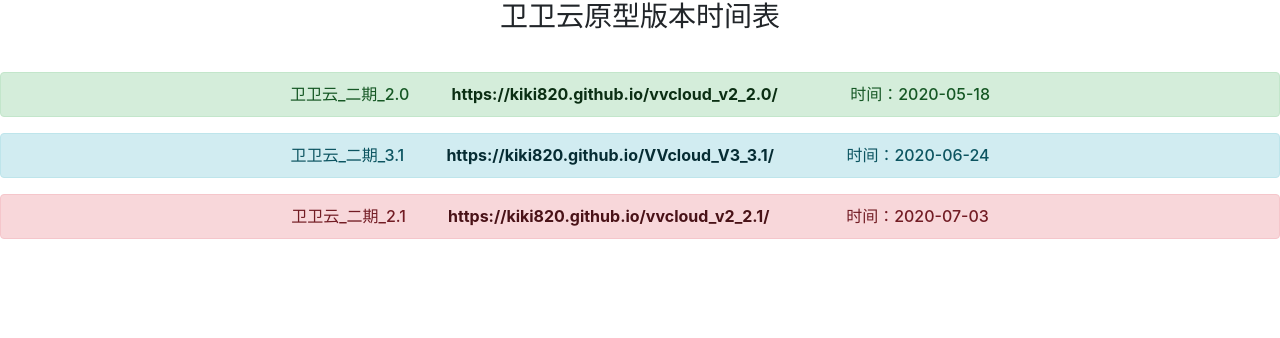
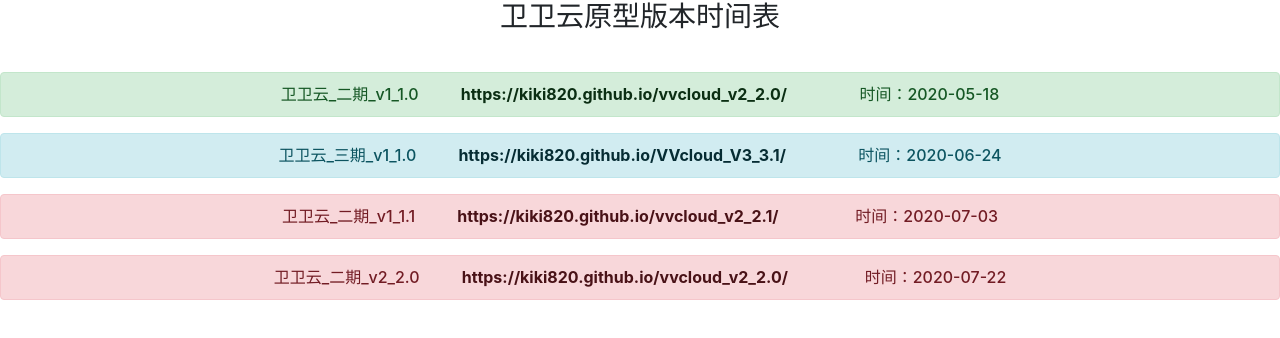
Before and after one commit to KIKI820/version-management, a plain HTML site: page index.html in a window 1280 px wide. Drawn offline with Linux system fonts and the light colour scheme; files whose address does not match are found by name.

Commit message:
Update index.html

```diff
--- a/index.html
+++ b/index.html
@@ -19,21 +19,22 @@
        </h3>
        <h6>
           <div class="alert alert-success" role="alert"><center>
-           卫卫云_二期_2.0 <a href="https://kiki820.github.io/vvcloud_v2_2.0/" class="alert-link">&nbsp;&nbsp;&nbsp;&nbsp;&nbsp;&nbsp;&nbsp;&nbsp;&nbsp;&nbsp;https://kiki820.github.io/vvcloud_v2_2.0/</a>&nbsp;&nbsp;&nbsp;&nbsp;&nbsp;&nbsp;&nbsp;&nbsp;&nbsp;&nbsp;&nbsp;&nbsp;&nbsp;&nbsp;&nbsp;&nbsp;&nbsp;时间：2020-05-18</center>
+           卫卫云_二期_v1_1.0 <a href="https://kiki820.github.io/vvcloud_v2_2.0/" class="alert-link">&nbsp;&nbsp;&nbsp;&nbsp;&nbsp;&nbsp;&nbsp;&nbsp;&nbsp;&nbsp;https://kiki820.github.io/vvcloud_v2_2.0/</a>&nbsp;&nbsp;&nbsp;&nbsp;&nbsp;&nbsp;&nbsp;&nbsp;&nbsp;&nbsp;&nbsp;&nbsp;&nbsp;&nbsp;&nbsp;&nbsp;&nbsp;时间：2020-05-18</center>
           </div>
 
           <div class="alert alert-info" role="alert"><center>
-           卫卫云_二期_3.1 <a href="https://kiki820.github.io/VVcloud_V3_3.1/" class="alert-link">&nbsp;&nbsp;&nbsp;&nbsp;&nbsp;&nbsp;&nbsp;&nbsp;&nbsp;&nbsp;https://kiki820.github.io/VVcloud_V3_3.1/</a>&nbsp;&nbsp;&nbsp;&nbsp;&nbsp;&nbsp;&nbsp;&nbsp;&nbsp;&nbsp;&nbsp;&nbsp;&nbsp;&nbsp;&nbsp;&nbsp;&nbsp;时间：2020-06-24</center>
+           卫卫云_三期_v1_1.0 <a href="https://kiki820.github.io/VVcloud_V3_3.1/" class="alert-link">&nbsp;&nbsp;&nbsp;&nbsp;&nbsp;&nbsp;&nbsp;&nbsp;&nbsp;&nbsp;https://kiki820.github.io/VVcloud_V3_3.1/</a>&nbsp;&nbsp;&nbsp;&nbsp;&nbsp;&nbsp;&nbsp;&nbsp;&nbsp;&nbsp;&nbsp;&nbsp;&nbsp;&nbsp;&nbsp;&nbsp;&nbsp;时间：2020-06-24</center>
           </div>
-          <div class="alert alert-danger" role="alert"><center>
-           卫卫云_二期_2.1 <a href="https://kiki820.github.io/vvcloud_v2_2.1/" class="alert-link">&nbsp;&nbsp;&nbsp;&nbsp;&nbsp;&nbsp;&nbsp;&nbsp;&nbsp;&nbsp;https://kiki820.github.io/vvcloud_v2_2.1/</a>&nbsp;&nbsp;&nbsp;&nbsp;&nbsp;&nbsp;&nbsp;&nbsp;&nbsp;&nbsp;&nbsp;&nbsp;&nbsp;&nbsp;&nbsp;&nbsp;&nbsp; 时间：2020-07-03</center>
-</div>
 
+           <div class="alert alert-danger" role="alert"><center>
+           卫卫云_二期_v1_1.1 <a href="https://kiki820.github.io/vvcloud_v2_2.1/" class="alert-link">&nbsp;&nbsp;&nbsp;&nbsp;&nbsp;&nbsp;&nbsp;&nbsp;&nbsp;&nbsp;https://kiki820.github.io/vvcloud_v2_2.1/</a>&nbsp;&nbsp;&nbsp;&nbsp;&nbsp;&nbsp;&nbsp;&nbsp;&nbsp;&nbsp;&nbsp;&nbsp;&nbsp;&nbsp;&nbsp;&nbsp;&nbsp; 时间：2020-07-03</center>
+           </div>
+
+           <div class="alert alert-danger" role="alert"><center>
+           卫卫云_二期_v2_2.0 <a href="https://kiki820.github.io/vvcloud_v2_2.0/" class="alert-link">&nbsp;&nbsp;&nbsp;&nbsp;&nbsp;&nbsp;&nbsp;&nbsp;&nbsp;&nbsp;https://kiki820.github.io/vvcloud_v2_2.0/</a>&nbsp;&nbsp;&nbsp;&nbsp;&nbsp;&nbsp;&nbsp;&nbsp;&nbsp;&nbsp;&nbsp;&nbsp;&nbsp;&nbsp;&nbsp;&nbsp;&nbsp; 时间：2020-07-22</center>
        </h6>
-<!-- <div class="alert alert-danger" role="alert">
-  A simple danger alert with <a href="#" class="alert-link">an example link</a>. Give it a click if you like.
-</div>
-<div class="alert alert-warning" role="alert">
+
+<!-- <div class="alert alert-warning" role="alert">
   A simple warning alert with <a href="#" class="alert-link">an example link</a>. Give it a click if you like.
 </div> -->
     </body>
```
